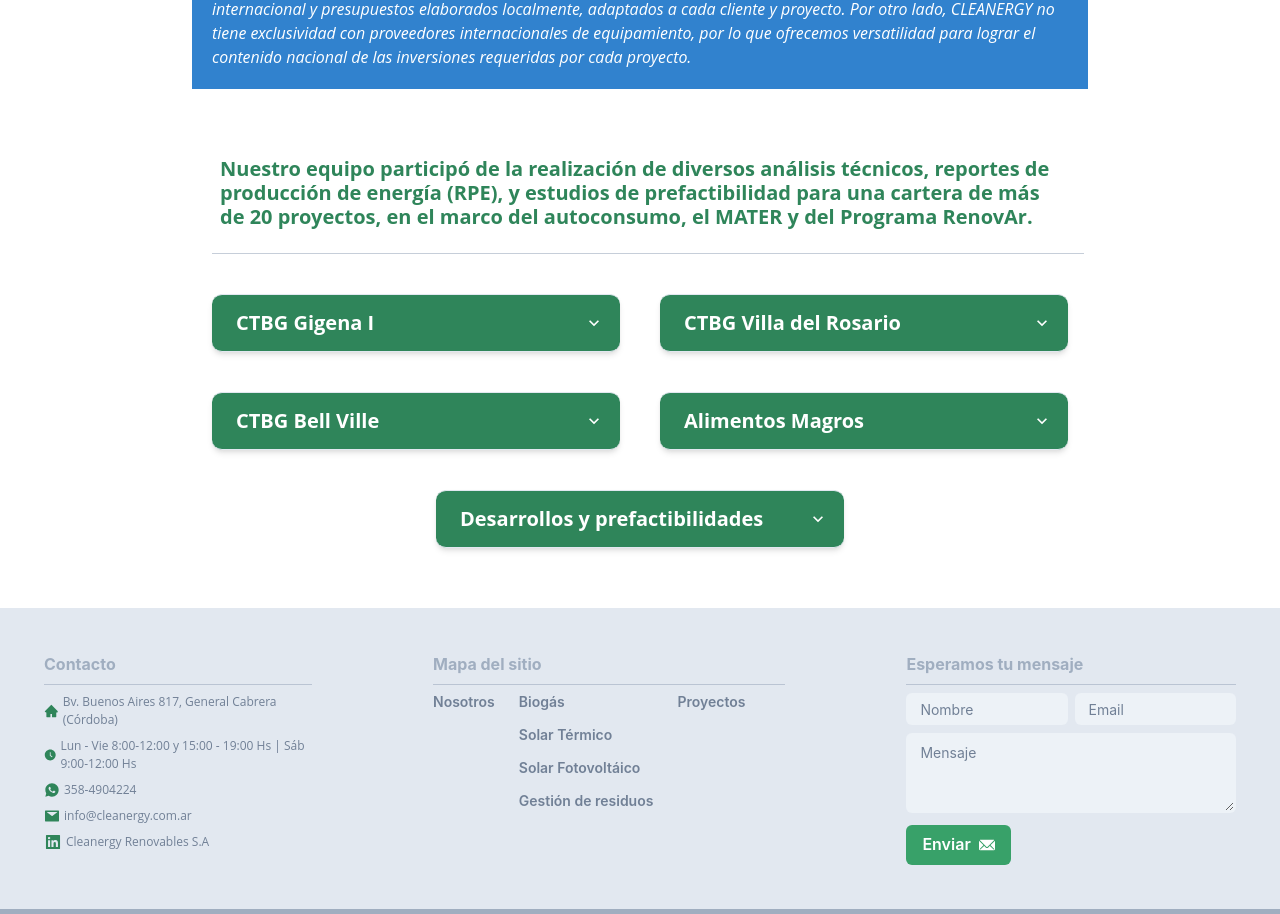
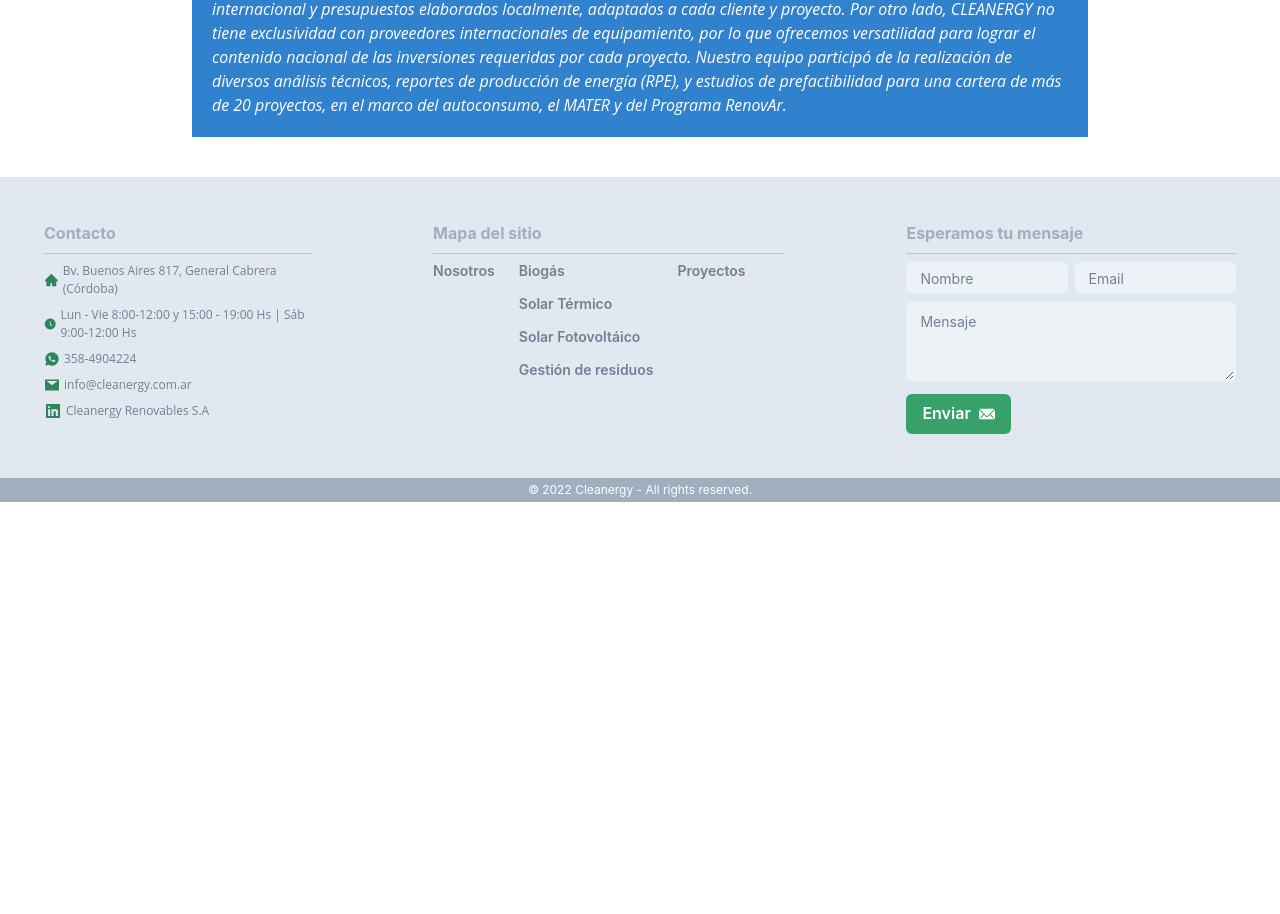
Before and after one commit to NicoPicotto/Cleanergy, a React (Create React App) app: page /biogas in a window 1280 px wide. Shown: the part 1720-2634 px from the top of the page. After the commit the page ends 2222 px from the top, so only its background shows below. Built offline with nearby package versions, Linux system fonts and the light colour scheme.

Commit message:
Ultimos retoques de texto

```diff
--- a/src/Components/Biogas/BiogasProyectos/BiogasProyectos.js
+++ /dev/null
@@ -1,70 +0,0 @@
-import React from 'react';
-import { Divider, Heading, Flex, useMediaQuery } from '@chakra-ui/react';
-import CardsBiogas from './CardsBiogas/CardsBiogas';
-
-const BiogasProyectos = () => {
-	const [isMobile] = useMediaQuery('(max-width: 1100px)');
-
-	const proyectos = [
-		{
-			title: 'CTBG Gigena I',
-			text: '[1 MW - Córdoba] Adjudicatarios de proyecto biogás. RenovAr Ronda 2 - Actualmente en operación comercial',
-		},
-		{
-			title: 'CTBG Villa del Rosario',
-			text: '[1 MW - Córdoba] Adjudicatarios de proyecto biogás. RenovAr Ronda 2 - Adjudicado y transferido previo al inicio de la construcción',
-		},
-		{
-			title: 'CTBG Bell Ville',
-			text: '[1,2 MW - Córdoba] Adjudicatarios de proyecto biogás. RenovAr Ronda 3 - Adjudicado y en proceso de diseño e ingeniería',
-		},
-		{
-			title: 'Alimentos Magros',
-			text: '[400 kW] Reingeniería, puesta en marcha, operación y logística en planta. En operación desde 2021',
-		},
-		{
-			title: 'Desarrollos y prefactibilidades',
-			text: '[50 MW] El equipo de CLEANERGY participó de la realización de diversos análisis técnicos, reportes de producción de energía (RPE), y estudios de prefactibilidad para una cartera de 20 proyectos distintos, en el marco del autoconsumo, el MATER y del Programa RenovAr.',
-		},
-	];
-
-	return (
-		<Flex
-			justifyContent={'center'}
-			alignItems={'center'}
-			flexDir={'column'}
-			overflowX={'hidden'}
-		>
-			<Flex w={'70vw'} padding={5} flexDir={'column'}>
-				<Heading
-					fontFamily={'fonts.open'}
-					color={'brand.secundario'}
-					padding={2}
-					size={'md'}
-					textAlign={isMobile && 'center'}
-				>
-					Nuestro equipo participó de la realización de diversos análisis
-					técnicos, reportes de producción de energía (RPE), y estudios de
-					prefactibilidad para una cartera de más de 20 proyectos, en el marco
-					del autoconsumo, el MATER y del Programa RenovAr.
-				</Heading>
-				<Divider borderColor={'brand.terciario'} padding={2} />
-			</Flex>
-
-			<Flex
-				align='center'
-				justify='center'
-				w={isMobile ? '90vw' : '70vw'}
-				flexWrap={'wrap'}
-				flexDir={isMobile && 'column'}
-				marginBottom={10}
-			>
-				{proyectos.map((proy, key) => (
-					<CardsBiogas title={proy.title} text={proy.text} key={key} />
-				))}
-			</Flex>
-		</Flex>
-	);
-};
-
-export default BiogasProyectos;
--- a/src/Components/Biogas/BiogasProyectos/CardsBiogas/CardsBiogas.js
+++ /dev/null
@@ -1,51 +0,0 @@
-import React from 'react';
-
-import {
-	Heading,
-	Flex,
-	Accordion,
-	Box,
-	AccordionIcon,
-	AccordionItem,
-	AccordionPanel,
-	AccordionButton,
-	useMediaQuery,
-	useColorMode,
-} from '@chakra-ui/react';
-
-const CardsBiogas = ({ title, text }) => {
-	const { colorMode } = useColorMode();
-	const [isMobile] = useMediaQuery('(max-width: 1100px)');
-
-	return (
-		<Accordion allowToggle width={isMobile ? '90vw' : '35vw'} padding={5}>
-			<AccordionItem
-				borderRadius={10}
-				bgColor={colorMode === 'dark' ? '#1a202c' : 'brand.secundario'}
-				borderColor={colorMode === 'dark' && 'brand.secundario'}
-				borderWidth={colorMode === 'dark' && 1}
-				boxShadow='md'
-			>
-				<Flex>
-					<AccordionButton>
-						<Box flex='1' textAlign='left' marginRight={2} padding={2}>
-							<Heading fontFamily={'fonts.open'} color={'white'} size={'md'}>
-								{title}
-							</Heading>
-						</Box>
-						<AccordionIcon color={'white'} />
-					</AccordionButton>
-				</Flex>
-				<AccordionPanel
-					bgColor={colorMode === 'dark' ? '#1a202c' : 'white'}
-					pb={4}
-					fontFamily={'fonts.open'}
-				>
-					{text}
-				</AccordionPanel>
-			</AccordionItem>
-		</Accordion>
-	);
-};
-
-export default CardsBiogas;
--- a/src/Components/Biogas/BiogasTexto/BiogasTexto.js
+++ b/src/Components/Biogas/BiogasTexto/BiogasTexto.js
@@ -75,7 +75,11 @@ const BiogasTexto = () => {
 							proyecto. Por otro lado, CLEANERGY no tiene exclusividad con
 							proveedores internacionales de equipamiento, por lo que ofrecemos
 							versatilidad para lograr el contenido nacional de las inversiones
-							requeridas por cada proyecto.
+							requeridas por cada proyecto. Nuestro equipo participó de la
+							realización de diversos análisis técnicos, reportes de producción
+							de energía (RPE), y estudios de prefactibilidad para una cartera
+							de más de 20 proyectos, en el marco del autoconsumo, el MATER y
+							del Programa RenovAr.
 						</Text>
 					</Flex>
 				</Text>
--- a/src/Components/Proyectos/CardsProyectos.js
+++ b/src/Components/Proyectos/CardsProyectos.js
@@ -93,7 +93,7 @@ const CardsProyectos = () => {
 												Ruta E90 14km, zona rural de Alcira Gigena, provincia de
 												Córdoba. 3C Biogás procesa 100 m3 por día de residuos
 												orgánicos agroindustriales provenientes de las
-												industrias alimenticias y establecimiento pecuarios de
+												industrias alimenticias y establecimientos pecuarios de
 												la zona, para producir energía eléctrica y digestato
 												(fertilizante orgánico).
 											</Text>
--- a/src/views/serviciosBiogas.js
+++ b/src/views/serviciosBiogas.js
@@ -1,5 +1,4 @@
 import React from 'react';
-import BiogasProyectos from '../Components/Biogas/BiogasProyectos/BiogasProyectos';
 import BiogasTexto from '../Components/Biogas/BiogasTexto/BiogasTexto';
 import SectionsLanding from '../Components/Landings/SectionsLanding/SectionsLanding';
 
@@ -11,7 +10,6 @@ const serviciosBiogas = () => {
 				bgImage={'/assets/serviceBiogasPortada.webp'}
 			/>
 			<BiogasTexto />
-    <BiogasProyectos />
 		</>
 	);
 };
```
Also changed, not shown: 1 other file (tests, documents, lock files or other folders). Lines whose indentation alone changed are shown as unchanged.
